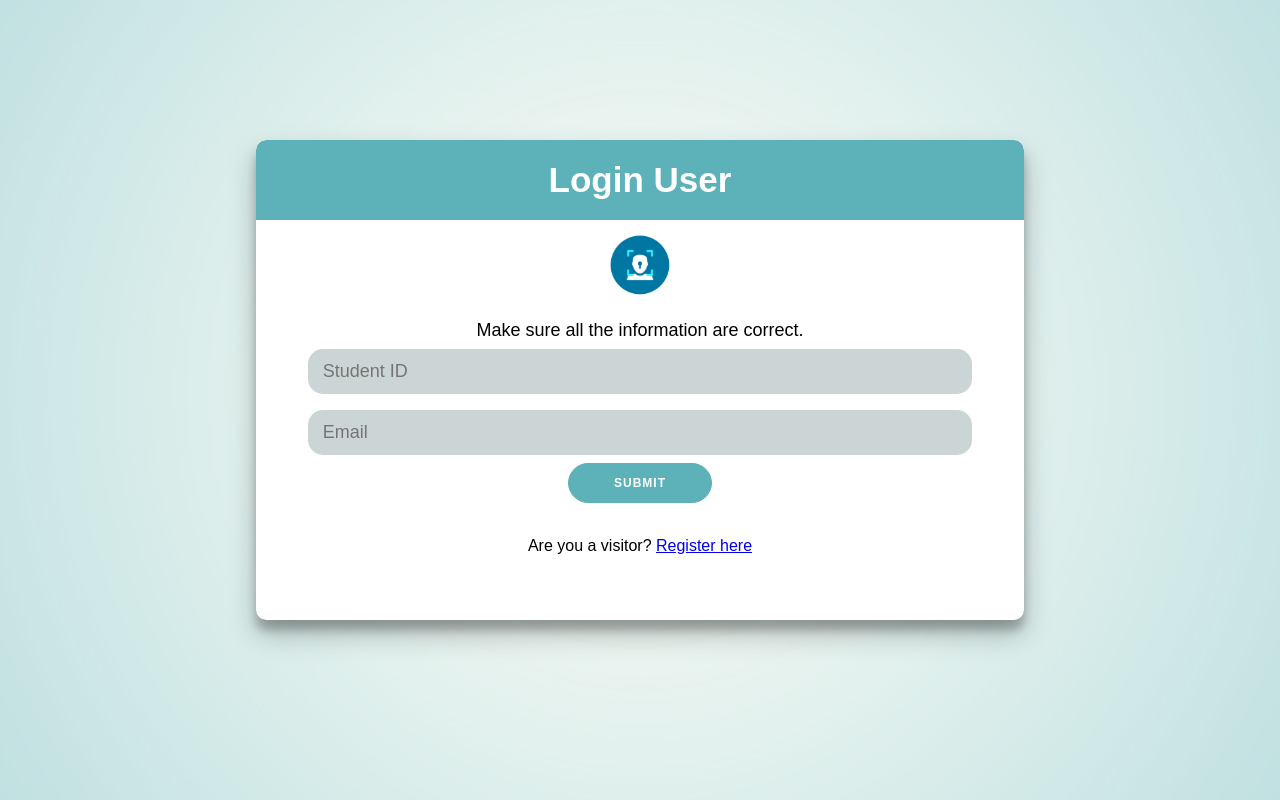
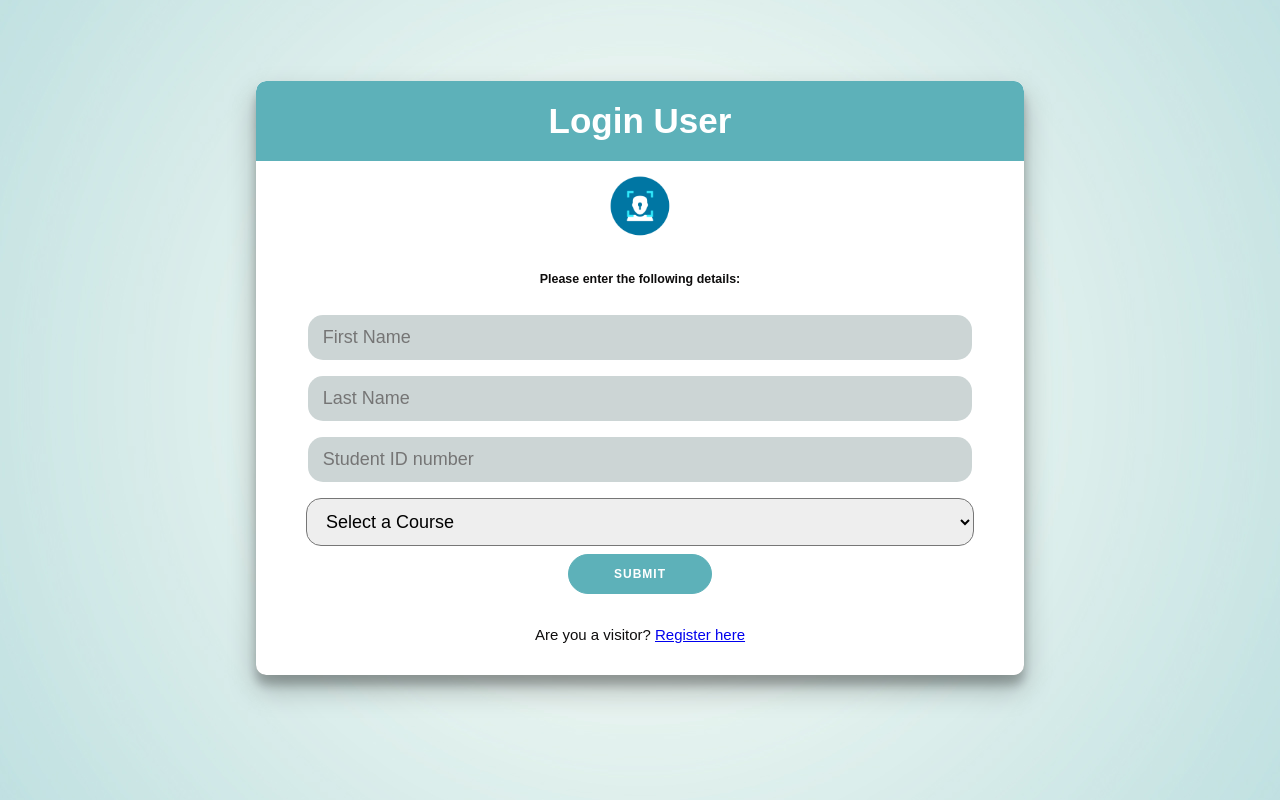
Before and after one commit to Nsorita14/facerecogqr, a PHP site: page /loginuser.php in a window 1280 px wide. Run offline with PHP 8.4, Linux system fonts and the light colour scheme.

Commit message:
Debug & Design
Login user
-connected to db
-design done
-functional
?time in and out
?temp
?picture

Visitorpage
-connection to db done
-design done
-functional
?time in and out
?temp
?picture

Exit
? functions

Database Updated!

```diff
--- /dev/null
+++ b/css/design.css
@@ -0,0 +1,75 @@
+
+  .fade-in-image {
+    display: inline-block;
+    font-family: Arial, Helvetica, sans-serif;
+    font-size: 15px;
+    color: rgb(14, 13, 13);
+    animation: fadeIn linear 1s;
+    -webkit-animation: fadeIn linear 1s;
+    -moz-animation: fadeIn linear 1s;
+    -o-animation: fadeIn linear 1s;
+    -ms-animation: fadeIn linear 1s;
+  }
+
+  @keyframes fadeIn {
+    0% {opacity:0;}
+    100% {opacity:1;}
+  }
+
+  @-moz-keyframes fadeIn {
+    0% {opacity:0;}
+    100% {opacity:1;}
+  }
+
+  @-webkit-keyframes fadeIn {
+    0% {opacity:0;}
+    100% {opacity:1;}
+  }
+
+  @-o-keyframes fadeIn {
+    0% {opacity:0;}
+    100% {opacity:1;}
+  }
+
+  @-ms-keyframes fadeIn {
+    0% {opacity:0;}
+    100% {opacity:1;}
+  }
+
+
+  .fade-in-text{
+    display: inline-block;
+    font-family: Arial, Helvetica, sans-serif;
+    font-size: 15px;
+    color: rgb(255, 255, 255);
+    animation: fadeIn linear 1s;
+    -webkit-animation: fadeIn linear 1s;
+    -moz-animation: fadeIn linear 1s;
+    -o-animation: fadeIn linear 1s;
+    -ms-animation: fadeIn linear 1s;
+  }
+
+  @keyframes fadeIn {
+    0% {opacity:0;}
+    100% {opacity:1;}
+  }
+
+  @-moz-keyframes fadeIn {
+    0% {opacity:0;}
+    100% {opacity:1;}
+  }
+
+  @-webkit-keyframes fadeIn {
+    0% {opacity:0;}
+    100% {opacity:1;}
+  }
+
+  @-o-keyframes fadeIn {
+    0% {opacity:0;}
+    100% {opacity:1;}
+  }
+
+  @-ms-keyframes fadeIn {
+    0% {opacity:0;}
+    100% {opacity:1;}
+  }
--- a/css/qr_login_style.css
+++ b/css/qr_login_style.css
@@ -3,7 +3,7 @@
 /*CSS Registration for Student */
 
 body {
-	background-image: url("BGpic.jpg");
+	background-image: url(BGpicL.jpg);
 	background-position: center;
 	display: flex;
 	justify-content: center;
--- a/loginuser.php
+++ b/loginuser.php
@@ -1,81 +1,96 @@
 <?php
-include 'error.php';
-include 'config.php';
-
-if (isset($_GET['ru_studentid'])) {
-
-    $ru_studentid   = $_GET['ru_studentid'];
-    $ru_email = $_GET['ru_email'];
-
-    $sql =  "SELECT * FROM rgstrd_users WHERE ru_studentid = '" . $ru_studentid . "' AND ru_email = '" . $ru_email . "' limit 1";
-
-    $result = mysqli_query($conn, $sql);
-
-    if (mysqli_num_rows($result) == 1) {
-        header('location: Exit.php');
-        exit();
-    } else {
-        echo "You have entered incorrect password!";
-        exit();
-    }
-}
-
-
+include("config.php");
+session_start();
 
 
 ?>
-
 
 <!DOCTYPE html>
 <html>
 
 <head>
+    <meta name="viewport" content="width=device-width, initial-scale=1">
     <center>
         <title>Register Form </title>
         <link rel="stylesheet" type="text/css" href="css/qr_login_style.css">
+        <link rel="stylesheet" type="text/css" href="css/design.css">
 </head>
-<meta name="viewport" content="width=device-width, initial-scale=1">
+<style>
+    body {
+        background-image: url(BGpicL.jpg);
+    }
+</style>
 
 <body class="body">
 
-    <div class="container" id="container">
-        <div class="form container submit-container">
+    <div class="fade-in-image">
+        <div class="container" id="container">
+            <div class="form container submit-container">
 
-            <h1 class=" bg-info text-white">Login User</h1>
+                <h1 class=" bg-info text-white">Login User</h1>
 
 
-            <form action="">
+                <form action="login_append.php" method="post">
 
-
-                <?php if (isset($_GET['error'])) { ?>
-                    <p class="regerror-msg"><?php echo $_GET['error']; ?></p>
-                <?php } ?>
-
-                <img src="img/logo.png" width="90px" height="90px"> </img>
-                <span>Make sure all the information are correct.</span>
-
-                <form action="login_append.php">
+                    <?php if (isset($_GET['error'])) { ?>
+                        <p class="regerror-msg"><?php echo $_GET['error']; ?></p>
+                    <?php } ?>
+                    <img src="img/logo.png" width="90px" height="90px"> </img>
 
 
                     <?php if (isset($_GET['error'])) { ?>
                         <p class="regerror-msg"><?php echo $_GET['error']; ?></p>
                     <?php } ?>
 
+                    <H5>Please enter the following details:</h5>
 
 
-                    <input type="ru_studentid" name="ru_studentid" value="<?php
-                                                                            if (empty($_GET['ru_studentid'])) {
-                                                                                echo "";
-                                                                            } else {
-                                                                                echo $_GET['ru_studentid'];
-                                                                            } ?>" placeholder="Student ID">
 
-                    <input type="ru_email" name="ru_email" value="<?php
-                                                                    if (empty($_GET['ru_email'])) {
+                    <input type="name" name="qr_firstname" value="<?php
+                                                                    if (empty($_GET['qr_firstname'])) {
                                                                         echo "";
                                                                     } else {
-                                                                        echo $_GET['ru_email'];
-                                                                    } ?>" placeholder="Email">
+                                                                        echo $_GET['qr_firstname'];
+                                                                    } ?>" placeholder="First Name">
+
+
+
+                    <input type="name" name="qr_lastname" value="<?php
+                                                                    if (empty($_GET['qr_lastname'])) {
+                                                                        echo "";
+                                                                    } else {
+                                                                        echo $_GET['qr_lastname'];
+                                                                    } ?>" placeholder="Last Name">
+
+                    <input type="studentid" name="qr_studentid" value="<?php
+                                                                        if (empty($_GET['qr_studentid'])) {
+                                                                            echo "";
+                                                                        } else {
+                                                                            echo $_GET['qr_studentid'];
+                                                                        } ?>" placeholder="Student ID number">
+
+
+                    <select class="select" name="qr_course" value="<?php
+                                                                    if (empty($_GET['qr_course'])) {
+                                                                        echo "";
+                                                                    } else {
+                                                                        echo $_GET['qr_course'];
+                                                                    } ?>" placeholder="Course">
+                        <option disabled selected value>Select a Course</option>
+                        <option class="option" value="ASCT">ASCT</option>
+                        <option value="BSCPE">BSCPE</option>
+                        <option value="BSIT">BSIT</option>
+                        <option value="BSCS">BSCS</option>
+                        <option value="BSBA">BSBA</option>
+                        <option value="BSA">BSA</option>
+                        <option value="BSTM">BSTM</option>
+                        <option value="BMMA">BMMA</option>
+                        <option value="BSHM">BSHM</option>
+                        <option value="TOP">TOP</option>
+                        <option value="GAS">GAS</option>
+                        <option value="STEM">STEM</option>
+                        <option value="Faculty Staff">Faculty Staff</option>
+                    </select>
 
 
                     <button>SUBMIT</button>
@@ -87,7 +102,7 @@ if (isset($_GET['ru_studentid'])) {
 
                 </form>
                 </center>
-
+            </div>
 </body>
 
 </html>
```
Also changed, not shown: Exit.php (+6 -2 lines), VisitorPage.php (+8 -1 lines), fr.sql (+43 -5 lines), index.php (+10 -2 lines), login_append.php (+16 -26 lines), BGpicL.jpg (renamed from css/BGpic.jpg), img/BGpicL.jpg (deleted).
